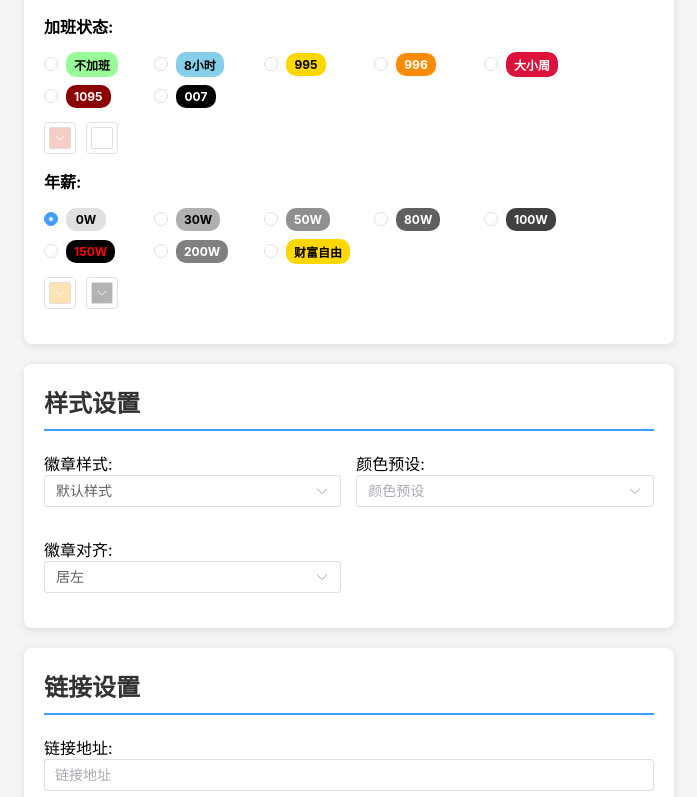
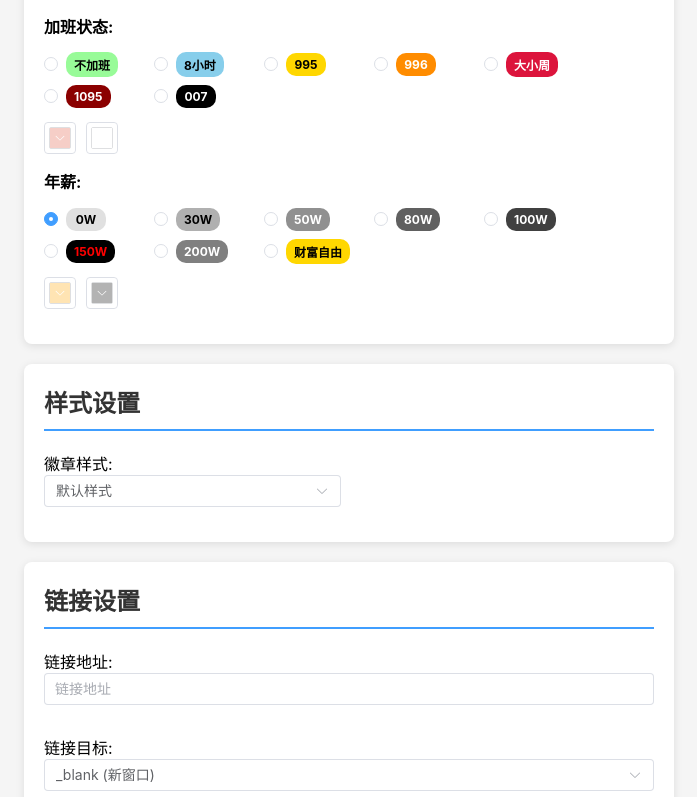
Before and after one commit to OXOYO/35-badge, a Vue app: page / in a window 1280 px wide. Shown: the part 974-1771 px from the top of the page, without its empty margins (52-749 px from the left). Built offline with nearby package versions, Linux system fonts and the light colour scheme.

Commit message:
移除颜色预设和徽章对齐功能

```diff
--- a/src/components/BadgeGenerator.vue
+++ b/src/components/BadgeGenerator.vue
@@ -248,29 +248,6 @@
                 </el-select>
               </div>
 
-              <div class="option-group">
-                <label>{{ t('colorPreset') }}:</label>
-                <el-select v-model="styleConfig.colorPreset" :placeholder="t('colorPreset')" clearable>
-                  <el-option
-                    v-for="item in badgeColors"
-                    :key="item.value"
-                    :label="item.label"
-                    :value="item.value">
-                  </el-option>
-                </el-select>
-              </div>
-
-              <div class="option-group">
-                <label>{{ t('badgeAlignment') }}:</label>
-                <el-select v-model="styleConfig.alignment" :placeholder="t('badgeAlignment')">
-                  <el-option
-                    v-for="item in badgeAlignments"
-                    :key="item.value"
-                    :label="item.label"
-                    :value="item.value">
-                  </el-option>
-                </el-select>
-              </div>
             </div>
           </div>
 
@@ -351,7 +328,6 @@
             <h2>{{ t('previewTitle') }}</h2>
             <div class="badge-preview-container">
               <div class="badge-preview"
-                   :style="{ textAlign: styleConfig.alignment }"
                    v-html="linkedBadgeSvg">
               </div>
             </div>
@@ -392,9 +368,7 @@
 import { useI18n } from '../composables/useI18n.js'
 import {
   BADGE_STYLES,
-  BADGE_COLORS,
   LINK_TARGETS,
-  BADGE_ALIGNMENTS
 } from '../constants/styleOptions.js'
 import {
   AGE_OPTIONS,
@@ -438,9 +412,7 @@
 
 // 样式配置
 const styleConfig = ref({
-  badgeStyle: 'default',
-  colorPreset: '',
-  alignment: 'left'
+  badgeStyle: 'default'
 })
 
 // 链接配置
@@ -552,9 +524,7 @@
 
 // 样式选项
 const badgeStyles = BADGE_STYLES
-const badgeColors = BADGE_COLORS
 const linkTargets = LINK_TARGETS
-const badgeAlignments = BADGE_ALIGNMENTS
 
 
 // SVG 代码引用
@@ -981,7 +951,7 @@
     return `<svg xmlns="http://www.w3.org/2000/svg" width="100" height="20"><rect width="100" height="20" fill="#e0e0e0" rx="3"/><text x="50" y="15" font-family="DejaVu Sans,Verdana,Geneva,sans-serif" font-size="11" fill="#666" text-anchor="middle">${t('emptyBadge')}</text></svg>`
   }
 
-  // 根据样式配置调整SVG生成
+  // 计算每个段落的宽度，确保文本有足够的空间显示
   let totalWidth = 0
   const segmentWidths = []
 
```
